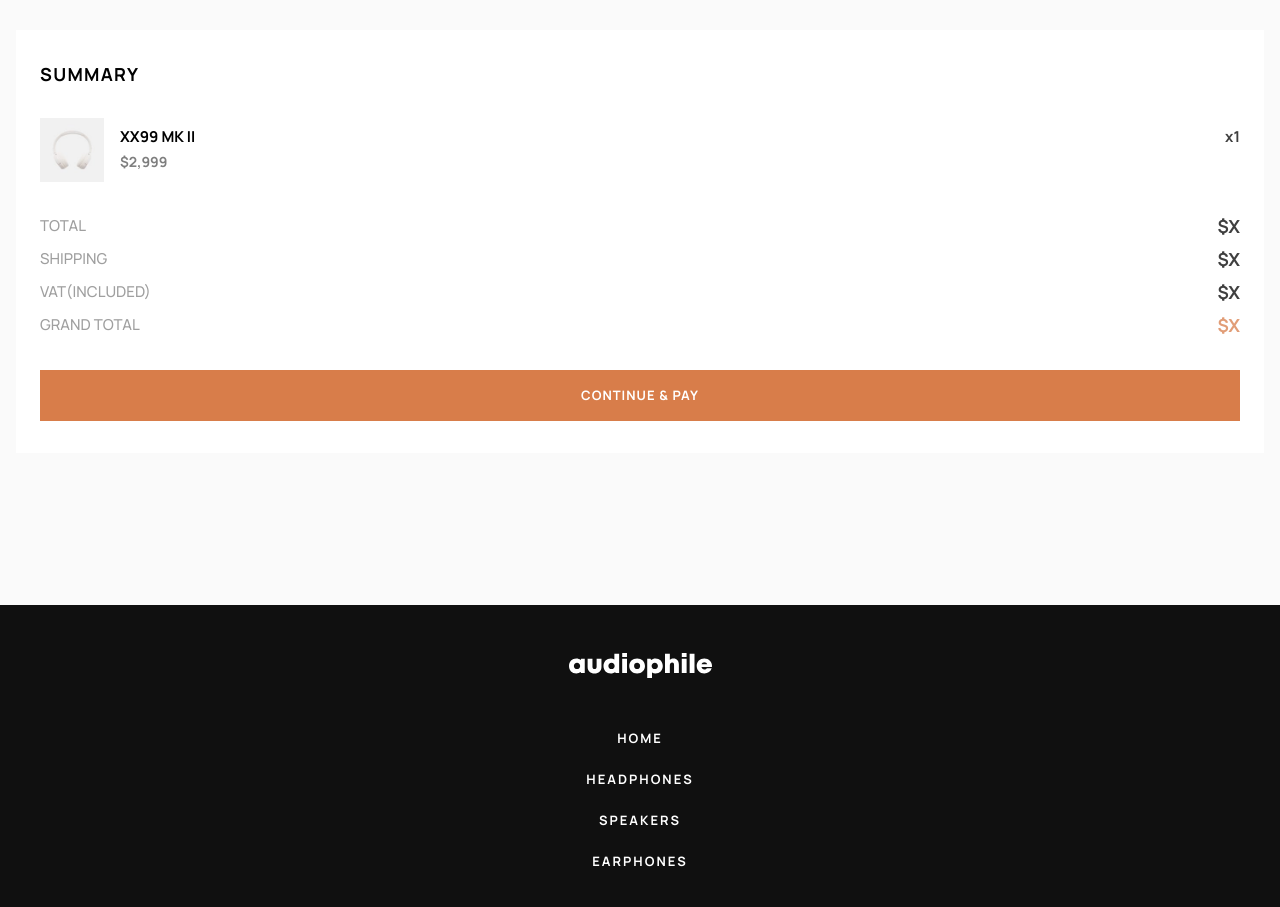
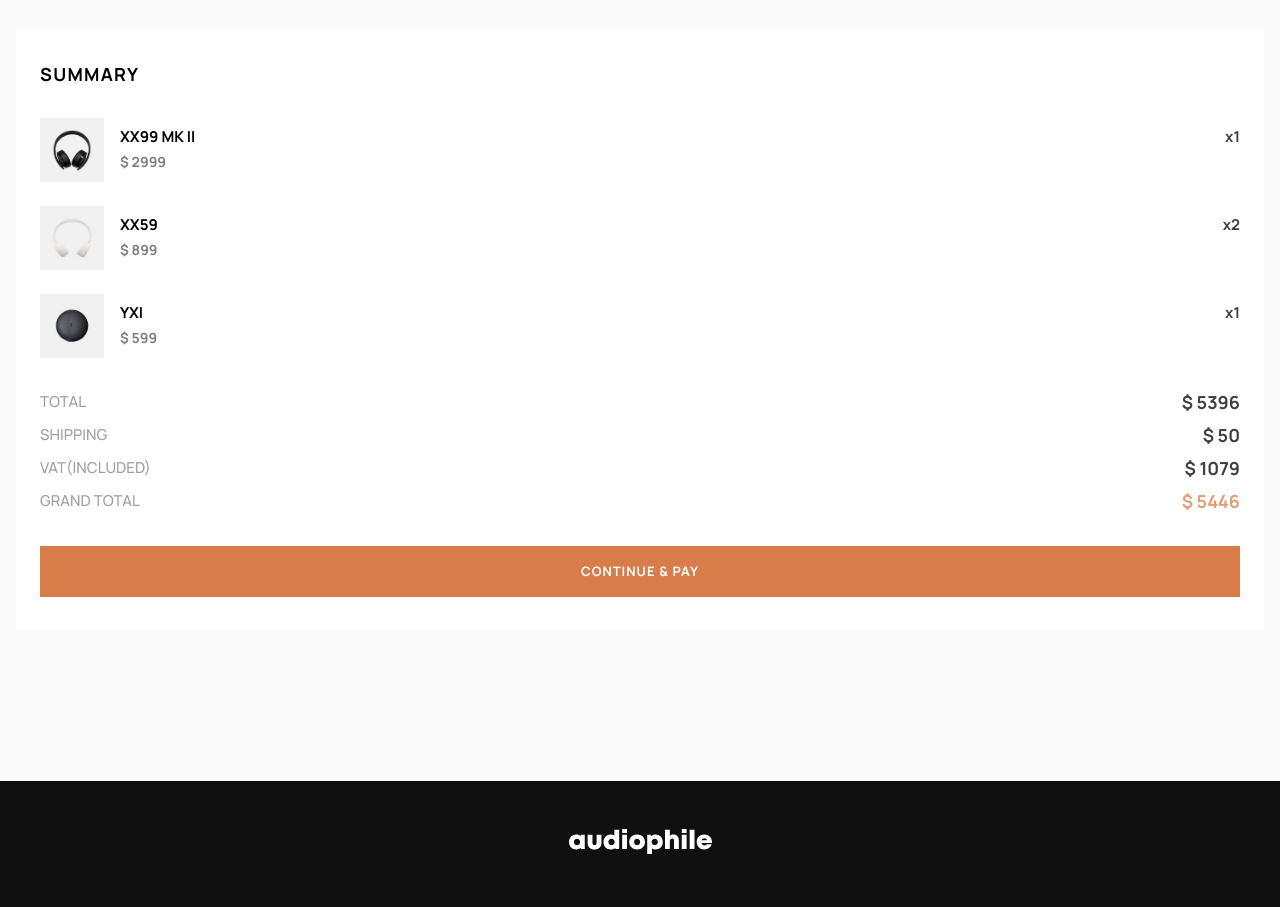
Before and after one commit to nishanth1596/audiophile-ecommerce-website, a React (Vite) app: page /checkout in a window 1280 px wide. Shown: the part 1562-2469 px from the top of the page. Built offline with nearby package versions, Linux system fonts and the light colour scheme.

Commit message:
feat: added checkout amount calculation functionality

```diff
--- a/src/feature/cart/cartSlice.ts
+++ b/src/feature/cart/cartSlice.ts
@@ -1,8 +1,10 @@
 import { createSlice } from "@reduxjs/toolkit";
+import { RootState } from "../../store";
 
-type CartItemProps = {
+export type CartItemProps = {
   id: number;
-  price: number;
+  unitPrice: number;
+  totalPrice: number;
   image: string;
   title: string;
   quantity: number;
@@ -17,23 +19,26 @@ const initialState: InitialStateProps = {
   cart: [
     {
       id: 1,
-      price: 2999,
-      image: "../../assets/cart/image-xx99-mark-two-headphones.jpg",
+      unitPrice: 2999,
+      totalPrice: 2999,
+      image: "./assets/cart/image-xx99-mark-two-headphones.jpg",
       title: "XX99 MK II",
       quantity: 1,
     },
     {
       id: 2,
-      price: 899,
-      image: "../../assets/cart/image-xx59-headphones.jpg",
-      title: "XX99 MK II",
+      unitPrice: 899,
+      totalPrice: 1798,
+      image: "./assets/cart/image-xx59-headphones.jpg",
+      title: "XX59",
       quantity: 2,
     },
     {
-      id: 1,
-      price: 599,
-      image: "../../assets/cart/image-yx1-earphones.jpg",
-      title: "XX99 MK II",
+      id: 3,
+      unitPrice: 599,
+      totalPrice: 599,
+      image: "./assets/cart/image-yx1-earphones.jpg",
+      title: "YXI",
       quantity: 1,
     },
   ],
@@ -51,3 +56,5 @@ const cartSlice = createSlice({
 
 export default cartSlice.reducer;
 export const { add } = cartSlice.actions;
+
+export const getCart = (store: RootState) => store.cart.cart;
--- a/src/feature/checkout/CheckoutSummary.tsx
+++ b/src/feature/checkout/CheckoutSummary.tsx
@@ -1,7 +1,18 @@
-import img from "../../assets/cart/image-xx59-headphones.jpg";
+import { useSelector } from "react-redux";
 import CheckoutSummaryItem from "./checkoutSummaryItem";
+import { CartItemProps, getCart } from "../cart/cartSlice";
 
 function CheckoutSummary() {
+  const cart = useSelector(getCart);
+  console.log(cart);
+
+  const shippingCharge = 50;
+  const cartAmount = cart
+    .map((item: CartItemProps) => item.totalPrice)
+    .reduce((acc: number, cur: number) => acc + cur, 0);
+  const vatAmount = cartAmount ? (cartAmount * 0.2).toFixed(0) : 0;
+  const grandTotal = cartAmount + Number(shippingCharge);
+
   return (
     <div className="bg-White mt-8 px-6 py-8">
       <h6 className="text-lg leading-[1.56rem] font-bold tracking-[1.29px] uppercase">
@@ -9,37 +20,40 @@ function CheckoutSummary() {
       </h6>
 
       <div className="mt-[31px] space-y-6">
-        <CheckoutSummaryItem
-          img={img}
-          title="XX99 MK II"
-          price={"2,999"}
-          quantity={1}
-        />
+        {cart.map((item: CartItemProps) => (
+          <CheckoutSummaryItem
+            key={item.id}
+            img={item.image}
+            price={item.unitPrice}
+            quantity={item.quantity}
+            title={item.title}
+          />
+        ))}
       </div>
 
       <div className="mt-8 space-y-2">
         <p className="flex justify-between uppercase">
           <span className="opacity-50"> Total </span>
           <span className="block text-lg leading-[1.56rem] font-bold opacity-100">
-            &#36;X
+            &#36; {cartAmount}
           </span>
         </p>
         <p className="flex justify-between uppercase">
           <span className="opacity-50"> Shipping </span>
           <span className="block text-lg leading-[1.56rem] font-bold opacity-100">
-            &#36;X
+            &#36; {shippingCharge}
           </span>
         </p>
         <p className="flex justify-between uppercase">
           <span className="opacity-50"> VAT(included) </span>
           <span className="block text-lg leading-[1.56rem] font-bold opacity-100">
-            &#36;X
+            &#36; {vatAmount}
           </span>
         </p>
         <p className="flex justify-between uppercase">
           <span className="opacity-50"> Grand total </span>
           <span className="text-PrimaryColor block text-lg leading-[1.56rem] font-bold opacity-100">
-            &#36;X
+            &#36; {grandTotal}
           </span>
         </p>
       </div>
--- a/src/feature/checkout/checkoutSummaryItem.tsx
+++ b/src/feature/checkout/checkoutSummaryItem.tsx
@@ -1,7 +1,7 @@
 type CheckoutSummaryItemProps = {
   img: string;
   title: string;
-  price: string;
+  price: number;
   quantity: number;
 };
 
@@ -11,13 +11,15 @@ function CheckoutSummaryItem({
   price,
   quantity,
 }: CheckoutSummaryItemProps) {
+  const mobile = img?.replace("./assets/", "/src/assets/");
+
   return (
     <div className="flex items-center gap-4">
-      <img src={img} alt={title} className="w-16" />
+      <img src={mobile} alt={title} className="w-16" />
       <div className="flex w-full items-start justify-between">
         <div>
           <p className="font-bold opacity-100">{title}</p>
-          <p className="text-sm font-bold opacity-50">&#36;{price}</p>
+          <p className="text-sm font-bold opacity-50">&#36; {price}</p>
         </div>
         <p className="op50 font-bold">x{quantity}</p>
       </div>
--- a/src/store.ts
+++ b/src/store.ts
@@ -7,4 +7,5 @@ const store = configureStore({
   },
 });
 
+export type RootState = ReturnType<typeof store.getState>;
 export default store;
```
